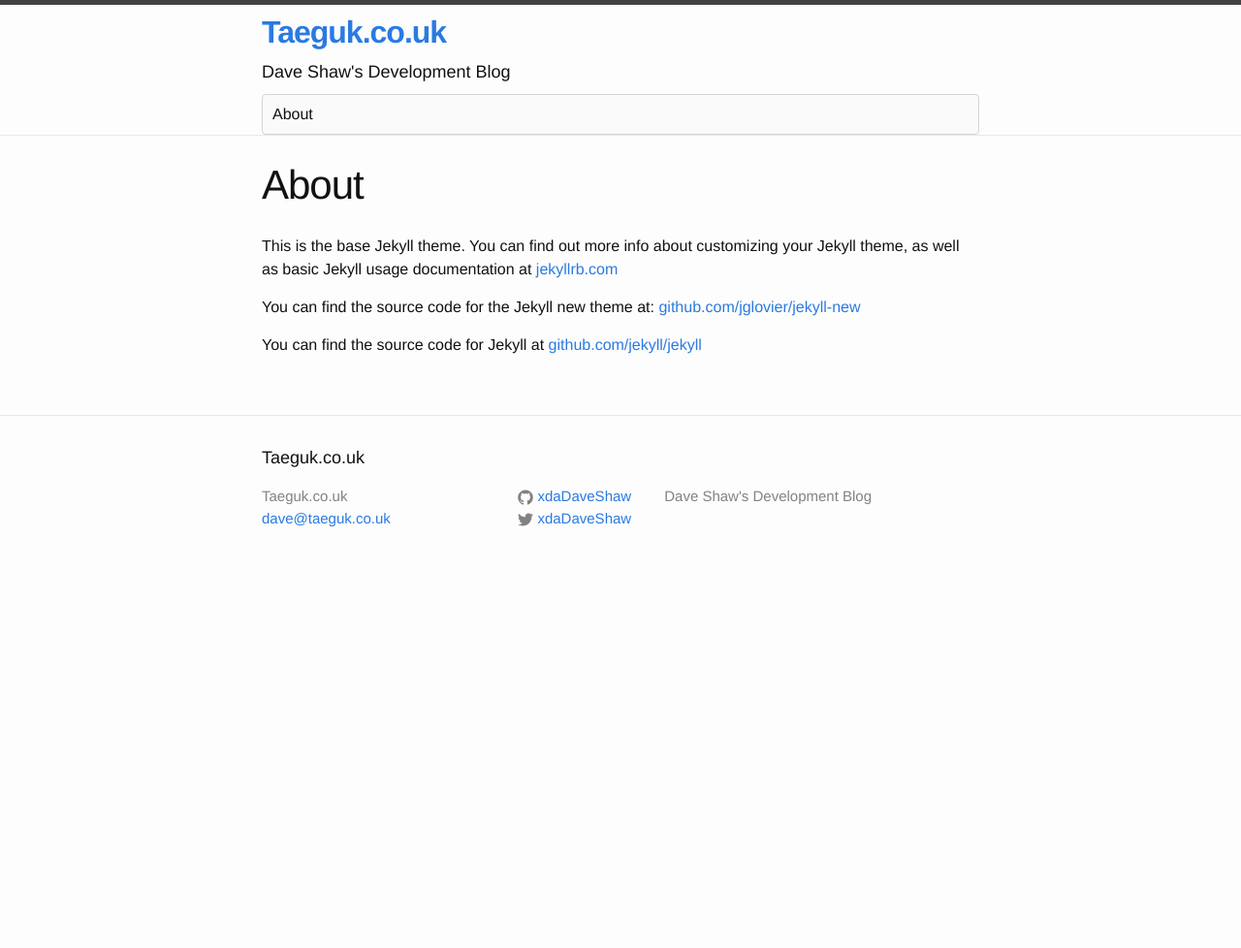
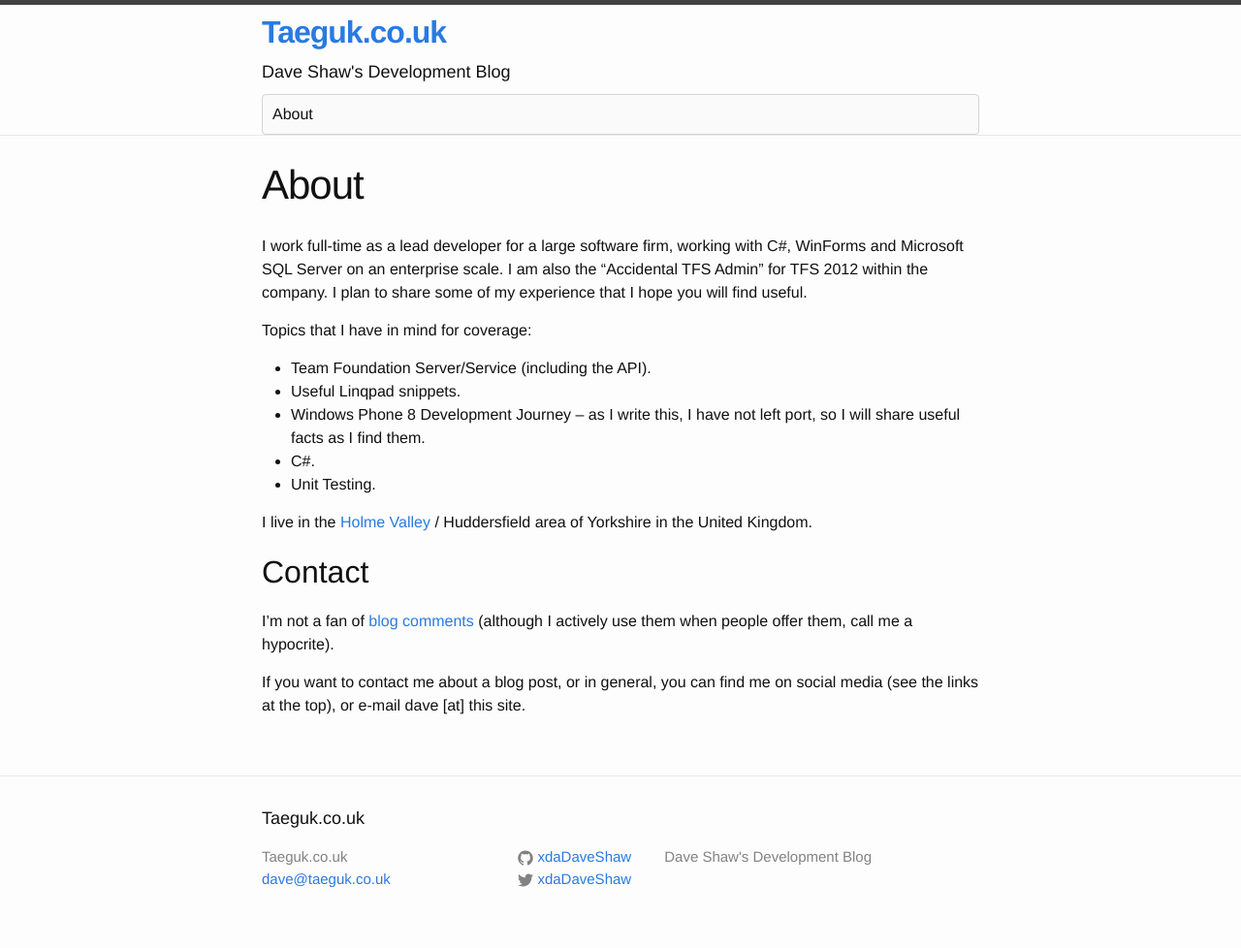
Before and after one commit to xdaDaveShaw/xdaDaveShaw.github.io, a Jekyll site: the page built from about.md, in a window 1280 px wide. Shown: the whole page at 97% size. Built offline with Jekyll 4.4.1, drawn with Linux system fonts in a browser that asks for light colours; before the commit the page ends 900 px from its top, so only the background shows below that.

Commit message:
Updating about page, consilidating Contact from old site.

```diff
--- a/about.md
+++ b/about.md
@@ -4,8 +4,20 @@ title: About
 permalink: /about/
 ---
 
-This is the base Jekyll theme. You can find out more info about customizing your Jekyll theme, as well as basic Jekyll usage documentation at [jekyllrb.com](http://jekyllrb.com/)
+I work full-time as a lead developer for a large software firm, working with C#, WinForms and Microsoft SQL Server on an enterprise scale. I am also the “Accidental TFS Admin” for TFS 2012 within the company. I plan to share some of my experience that I hope you will find useful.
 
-You can find the source code for the Jekyll new theme at: [github.com/jglovier/jekyll-new](https://github.com/jglovier/jekyll-new)
+Topics that I have in mind for coverage:
 
-You can find the source code for Jekyll at [github.com/jekyll/jekyll](https://github.com/jekyll/jekyll)
+ - Team Foundation Server/Service (including the API).
+ - Useful Linqpad snippets.
+ - Windows Phone 8 Development Journey – as I write this, I have not left port, so I will share useful facts as I find them.
+ - C#.
+ - Unit Testing.
+
+I live in the [Holme Valley](http://en.wikipedia.org/wiki/Holme_Valley) / Huddersfield area of Yorkshire in the United Kingdom.
+
+Contact
+---
+I’m not a fan of [blog comments](http://www.joelonsoftware.com/items/2007/07/20.html) (although I actively use them when people offer them, call me a hypocrite).
+
+If you want to contact me about a blog post, or in general, you can find me on social media (see the links at the top), or e-mail dave [at] this site.
```
